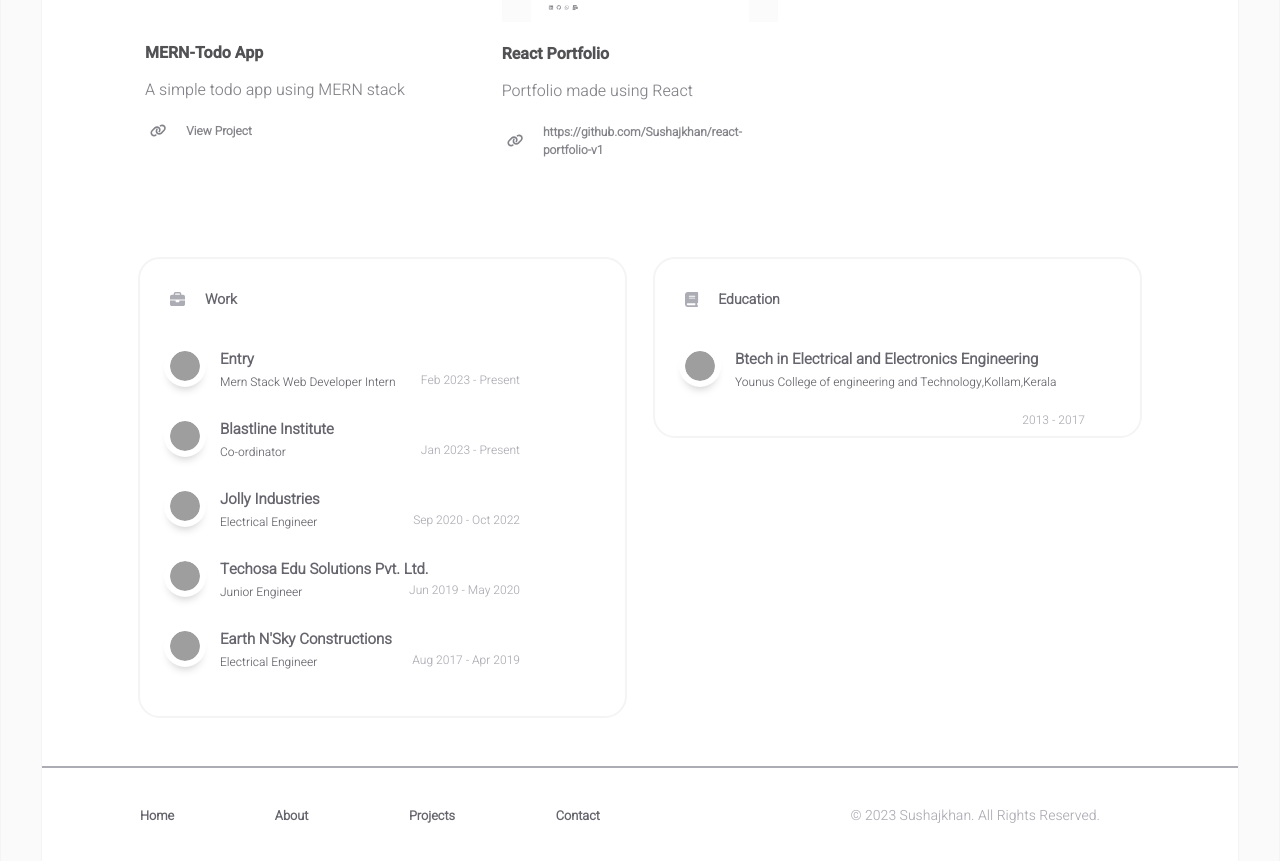
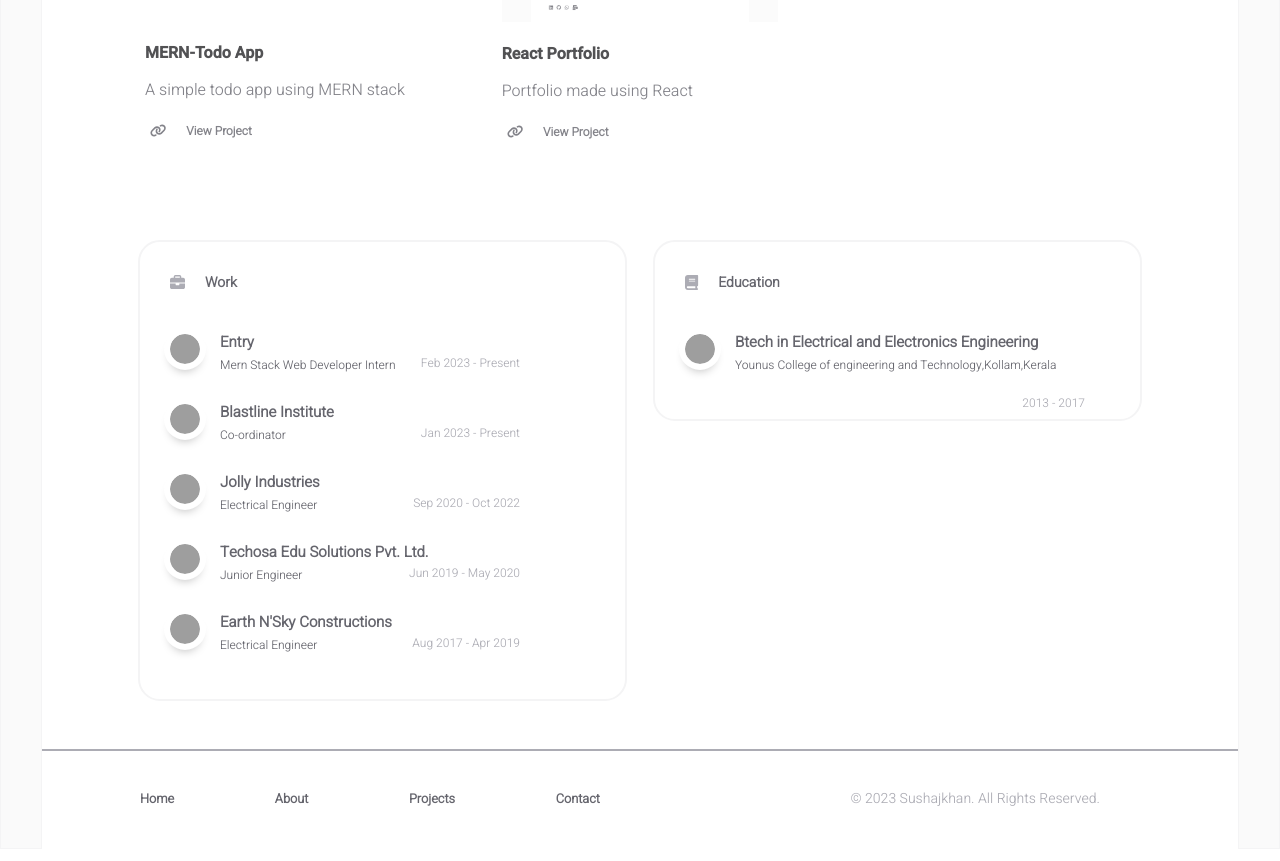
Before and after one commit to Sushajkhan/react-portfolio-v1, a React (Vite) app: page / in a window 1280 px wide. Shown: the part 1724-2585 px from the top of the page. Built offline with nearby package versions, Linux system fonts and the light colour scheme; grey boxes are pictures that could not be loaded; the HTML template or start-up script is replaced by a standard one.

Commit message:
typo fix

```diff
--- a/src/assets/data/user.js
+++ b/src/assets/data/user.js
@@ -63,8 +63,8 @@ const INFO = {
       title: "React Portfolio",
       description: "Portfolio made using React",
       logo: "/portfolio.png",
-      linkText: "https://github.com/Sushajkhan/react-portfolio-v1",
-      link: "https://github.com",
+      linkText: "View Project",
+      link: "https://github.com/Sushajkhan/react-portfolio-v1",
     },
   ],
 };
```
